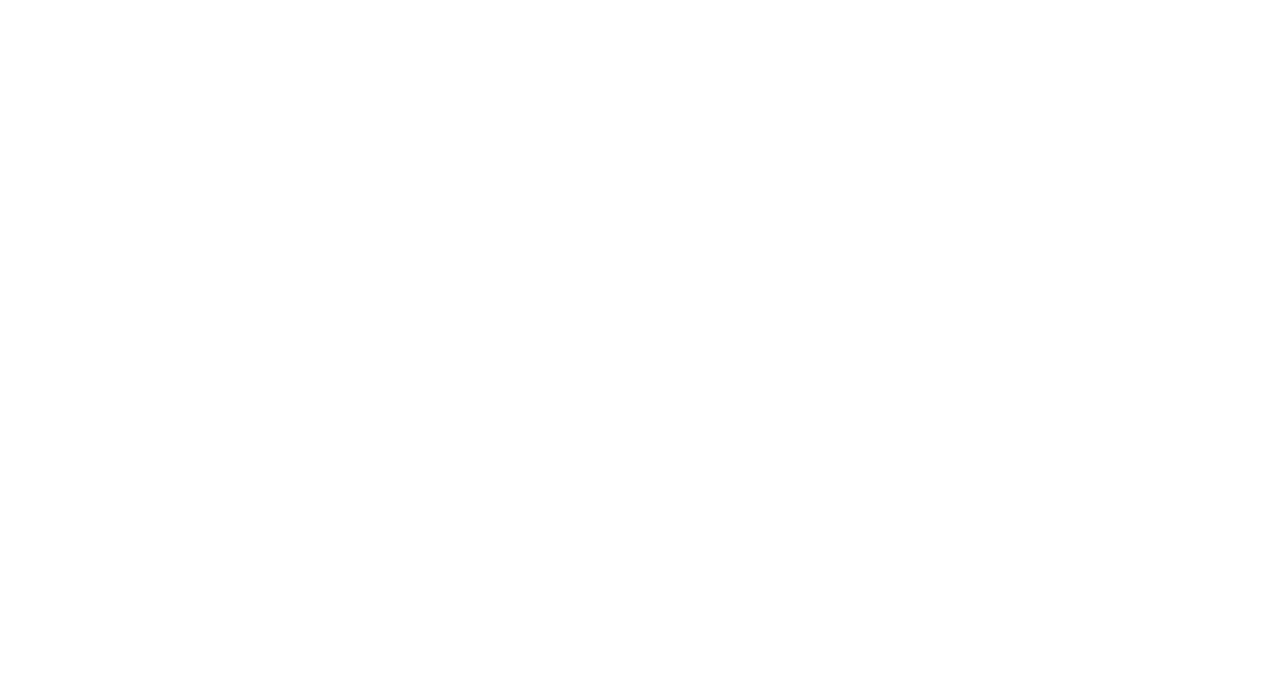
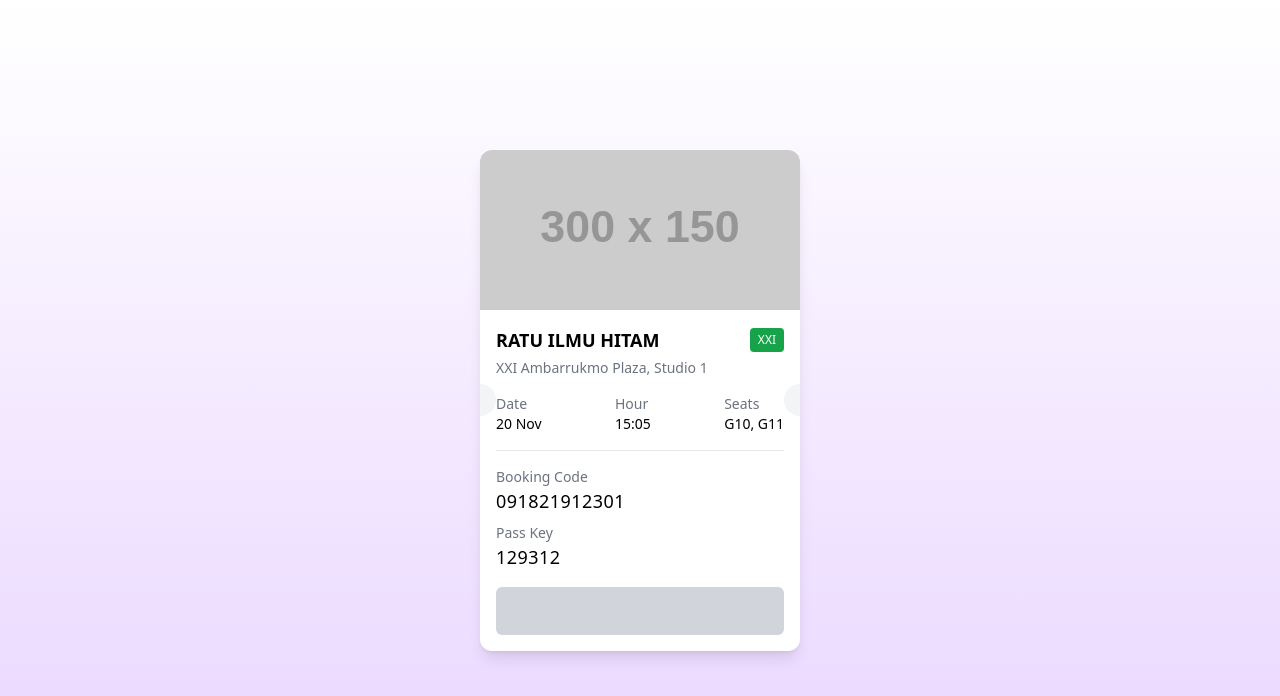
Before and after one commit to HN721/MovieStarFrontend, a React (Vite) app: page /account/ticket in a window 1280 px wide. Before the commit this address had no page. Shown: the top 696 px of the page. Built offline with nearby package versions, Linux system fonts and the light colour scheme.

Commit message:
add-ricket-layout

```diff
--- a/src/App.jsx
+++ b/src/App.jsx
@@ -16,6 +16,7 @@
 import Order from "./pages/Order";
 import JadwalList from "./pages/ListJadwal";
 import Account from "./component/User/Account";
+import Ticket from "./pages/User/Ticket";
 
 // Create an instance of QueryClient
 const queryClient = new QueryClient();
@@ -35,6 +36,7 @@
           <Route path="/account" element={<Account />} />
           <Route path="/ticket/:id" element={<Seat />} />
           <Route path="/order/:id" element={<Order />} />
+          <Route path="/account/ticket" element={<Ticket />} />
 
           <Route
             path="/admin/*"
--- a/src/pages/Order.jsx
+++ b/src/pages/Order.jsx
@@ -8,12 +8,14 @@
 import VisaLogo from "../assets/visa.png";
 import Navbar from "../component/Navbar";
 import Footer from "./Fotter";
+import { useSelector } from "react-redux";
 
 export default function Order() {
+  const seat = useSelector((state) => state.kursi);
+  console.log(seat);
   const [movie, setMovie] = useState({});
   const [bioskop, setBioskop] = useState({});
   const [waktu, setWaktu] = useState({});
-  const [seat, setSeat] = useState([]);
   const [total, setTotal] = useState(0);
   const { id } = useParams();
 
@@ -32,7 +34,6 @@
     const fetchSeat = async () => {
       try {
         const res = await getOneSeat(id);
-        setSeat(res);
         console.log(res);
       } catch (error) {
         console.error("Failed to fetch seats", error);
@@ -78,11 +79,12 @@
         <div className="mt-6 flex justify-between items-center">
           <h1 className="text-2xl font-arimo font-bold">Seat:</h1>
           <div className="flex flex-wrap justify-end gap-2">
-            {seat.map((item, index) => (
-              <p key={index} className="px-2 py-1 bg-gray-200 rounded">
-                {item.kursi}
-              </p>
-            ))}
+            {seat.kursi &&
+              seat.kursi.map((item, index) => (
+                <p key={index} className="px-2 py-1 bg-gray-200 rounded">
+                  {item}
+                </p>
+              ))}
           </div>
         </div>
         <div className="flex items-center border border-slate-500 rounded-lg p-2 mb-4 mt-4">
--- /dev/null
+++ b/src/pages/User/Ticket.jsx
@@ -0,0 +1,66 @@
+import React from "react";
+
+export default function Ticket() {
+  return (
+    <div className="flex items-center justify-center min-h-screen bg-gradient-to-b from-white to-purple-200">
+      {/* Ticket Container */}
+      <div className="w-80 bg-white rounded-xl shadow-lg overflow-hidden relative">
+        {/* Image at the Top */}
+        <div className="relative">
+          <img
+            src="https://via.placeholder.com/300x150" // Ganti dengan URL gambar
+            alt="Movie Thumbnail"
+            className="w-full h-40 object-cover"
+          />
+        </div>
+
+        {/* Ticket Content */}
+        <div className="p-4">
+          {/* Title and Badge */}
+          <div className="flex items-center justify-between">
+            <h2 className="font-bold text-lg">RATU ILMU HITAM</h2>
+            <span className="bg-green-600 text-white text-xs px-2 py-1 rounded">
+              XXI
+            </span>
+          </div>
+          <p className="text-gray-500 text-sm mt-1">
+            XXI Ambarrukmo Plaza, Studio 1
+          </p>
+
+          {/* Date, Hour, and Seats */}
+          <div className="flex justify-between mt-4 text-sm">
+            <div>
+              <p className="text-gray-500">Date</p>
+              <p className="font-medium">20 Nov</p>
+            </div>
+            <div>
+              <p className="text-gray-500">Hour</p>
+              <p className="font-medium">15:05</p>
+            </div>
+            <div>
+              <p className="text-gray-500">Seats</p>
+              <p className="font-medium">G10, G11</p>
+            </div>
+          </div>
+
+          {/* Booking Code */}
+          <div className="mt-4 border-t pt-4">
+            <p className="text-gray-500 text-sm">Booking Code</p>
+            <p className="font-medium text-lg tracking-wide">091821912301</p>
+            <p className="text-gray-500 text-sm mt-2">Pass Key</p>
+            <p className="font-medium text-lg tracking-wide">129312</p>
+          </div>
+
+          {/* Barcode Placeholder */}
+          <div className="mt-4 flex items-center justify-center">
+            <div className="h-12 w-full bg-gray-300 rounded-md"></div>
+          </div>
+        </div>
+
+        {/* Center Left and Right Holes */}
+        <div className="absolute left-0 top-1/2 transform -translate-y-1/2 -translate-x-1/2 w-8 h-8 bg-gray-100 rounded-full"></div>
+        <div className="absolute right-0 top-1/2 transform -translate-y-1/2 translate-x-1/2 w-8 h-8 bg-gray-100 rounded-full"></div>
+      </div>
+    </div>
+  );
+}
```
